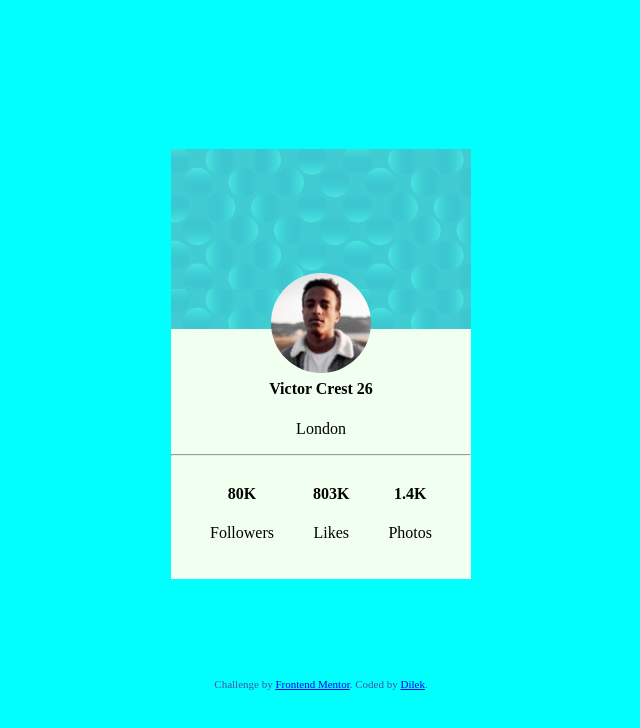
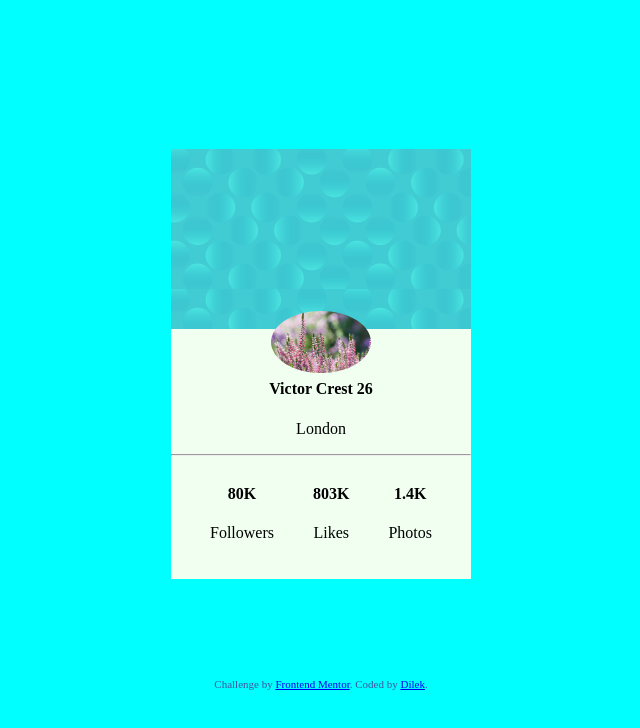
Before and after one commit to frontendmentorio/profile-card-component, a plain HTML site: page index.html in a window 1280 px wide. Shown: the whole page, without its empty margins (319-959 px from the left). Drawn offline with Linux system fonts and the light colour scheme.

Commit message:
added image

```diff
--- a/index.html
+++ b/index.html
@@ -17,7 +17,7 @@
 
   <div class="card">
     <div class="img-container">
-      <img src="./images/image-victor.jpg" alt="victor" style="width: 100px">
+      <img src="./images/images.jpg" alt="victor" style="width: 100px">
     </div>
       <div class="container">
         <h4><b>Victor Crest</b> 26</h4>
```
Also changed, not shown: images/images.jpg (added).
